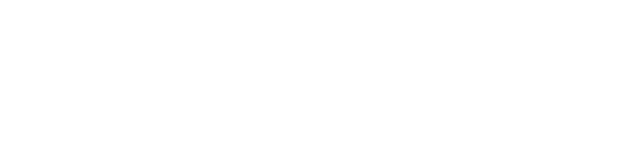
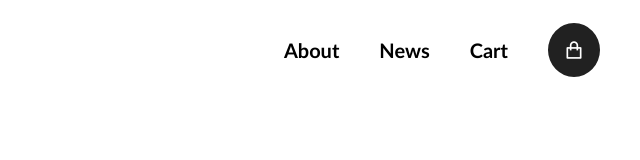
Before and after one commit to bedantchh/learn-css, a plain HTML site: page project-1/index.html in a window 1280 px wide. Shown: the whole page, without its empty margins (640-1280 px from the left). Drawn offline with nearby package versions, Linux system fonts and the light colour scheme.

Commit message:
Make Nav Bar

```diff
--- a/project-1/index.html
+++ b/project-1/index.html
@@ -1,12 +1,22 @@
 <!DOCTYPE html>
 <html lang="en">
-<head>
-    <meta charset="UTF-8">
-    <meta name="viewport" content="width=device-width, initial-scale=1.0">
+  <head>
+    <meta charset="UTF-8" />
+    <meta name="viewport" content="width=device-width, initial-scale=1.0" />
     <title>Project 1</title>
-    <link rel="stylesheet" href="style.css">
-</head>
-<body>
-
-</body>
+    <link
+      href="https://cdn.jsdelivr.net/npm/remixicon@4.3.0/fonts/remixicon.css"
+      rel="stylesheet"/>
+    <link rel="stylesheet" href="style.css" />
+  </head>
+  <body>
+    <div id="main">
+      <div id="nav">
+        <h4>About</h4>
+        <h4>News</h4>
+        <h4>Cart</h4>
+        <i class="ri-shopping-bag-line"></i>
+      </div>
+    </div>
+  </body>
 </html>
--- a/project-1/style.css
+++ b/project-1/style.css
@@ -2,10 +2,41 @@
     margin: 0;
     padding: 0;
     box-sizing: border-box;
-    font-family: 'Gilroy';
+    font-family:'Gill Sans', 'Gill Sans MT', Calibri, 'Trebuchet MS', sans-serif;
 }
 
 html,body{
     height: 100%;
     width: 100%;
 }
+
+#main{
+    height: 100%;
+    width: 100%;
+    /* background-color: #212121; */
+}
+
+#nav{
+    height: 100px;
+    width: 100%;
+    display: flex;
+    align-items: center;
+    justify-content: end;
+    gap: 40px;
+    padding: 0 40px;
+    background-color: #fff;
+}
+
+#nav h4{
+    font-size: 20px;
+    font-weight: 600;
+}
+
+#nav i{
+    background-color: #212121;
+    border: 1pc solid #212121;
+    border-radius: 50%;
+    color: #fff;
+    font-size: 20px;
+    /* padding: 10px; */
+}
```
